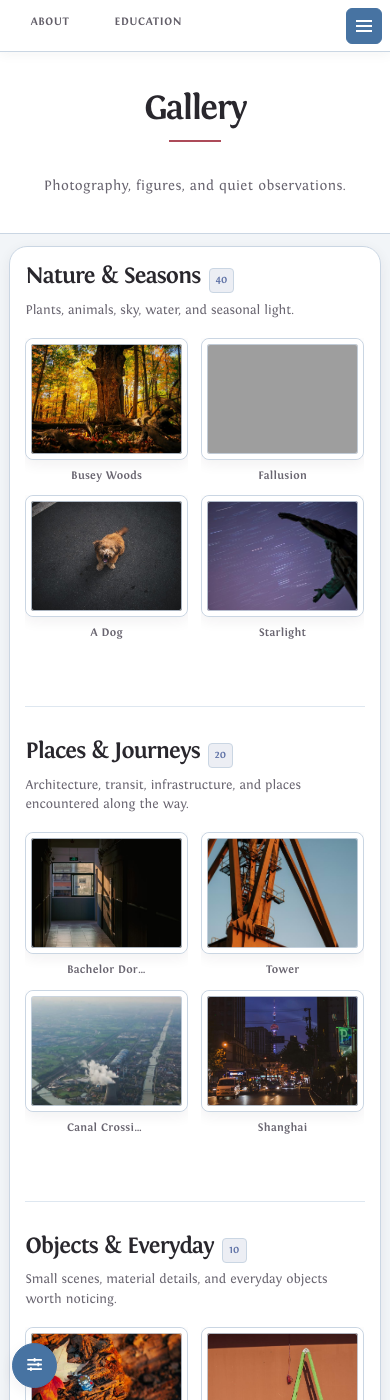
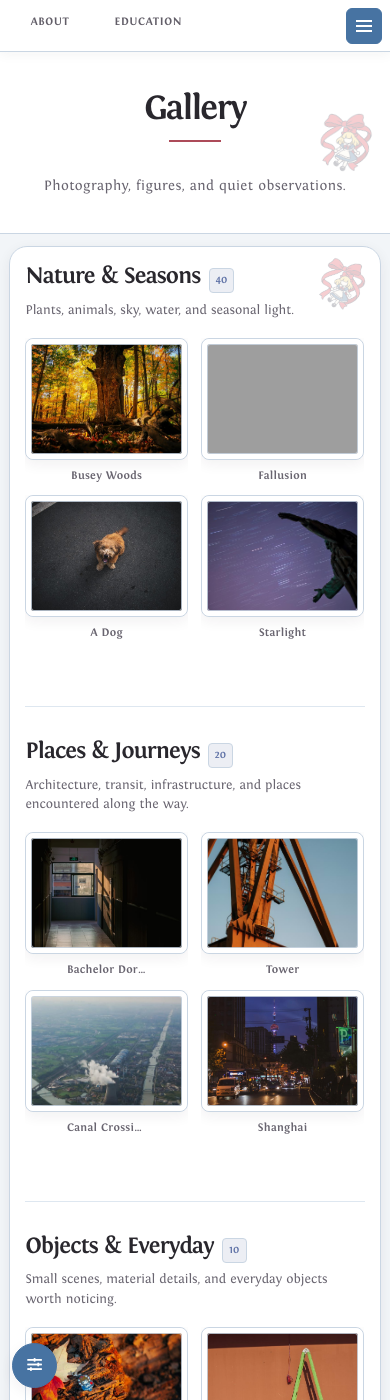
Before and after one commit to Rathgrith/Rathgrith.github.io, a Jekyll site: the page built from assets/gallery.html, in a window 390 px wide and 1400 px high. Built offline with Jekyll 4.4.1, drawn with Linux system fonts in a browser that asks for light colours; grey boxes are pictures that could not be loaded.

Commit message:
Polish character themes and gallery controls

```diff
--- a/assets/css/site-redesign.css
+++ b/assets/css/site-redesign.css
@@ -77,6 +77,9 @@
   --liquid-blue: var(--accent-cool);
   --liquid-violet: var(--accent-mystic);
   --liquid-rose: var(--accent-rose);
+  --character-ornament-image: none;
+  --character-watermark-opacity: 0.22;
+  --character-card-ornament-opacity: 0.22;
 }
 
 /* Character palettes keep the paper surfaces restrained and recolour the
@@ -102,6 +105,7 @@
   --on-accent-strong: #ffffff;
   --paper-click-wash: rgba(185, 122, 30, 0.1);
   --paper-edge: rgba(84, 49, 5, 0.13);
+  --character-ornament-image: url("../images/theme-marisa-hakkero.png");
 }
 
 html[data-live2d-character="alice"] {
@@ -125,6 +129,8 @@
   --on-accent-strong: #ffffff;
   --paper-click-wash: rgba(71, 115, 162, 0.1);
   --paper-edge: rgba(41, 79, 121, 0.13);
+  --character-ornament-image: url("../images/theme-alice-ribbon-doll.png");
+  --character-watermark-opacity: 0.2;
 }
 
 html[data-live2d-character="patchouli"] {
@@ -148,6 +154,7 @@
   --on-accent-strong: #ffffff;
   --paper-click-wash: rgba(116, 84, 149, 0.1);
   --paper-edge: rgba(82, 52, 115, 0.13);
+  --character-ornament-image: url("../images/theme-patchouli-grimoire.png");
 }
 
 html[data-theme="dark"] {
@@ -186,6 +193,8 @@
   --paper-fiber: transparent;
   --paper-edge: rgba(255, 255, 255, 0.08);
   --glass-highlight: rgba(255, 255, 255, 0.04);
+  --character-watermark-opacity: 0.2;
+  --character-card-ornament-opacity: 0.2;
 }
 
 html[data-theme="dark"][data-live2d-character="marisa"] {
@@ -284,6 +293,8 @@
 }
 
 body {
+  position: relative;
+  isolation: isolate;
   display: flex;
   flex-direction: column;
   min-height: 100vh;
@@ -304,10 +315,88 @@
   background-image: none;
 }
 
-body::before,
-body::after {
+body::before {
   content: none !important;
   display: none !important;
+}
+
+body::after {
+  content: "" !important;
+  position: fixed;
+  z-index: -1;
+  top: 6.2rem;
+  right: max(1.5rem, calc((100vw - 1460px) / 2));
+  display: block !important;
+  width: clamp(130px, 12vw, 205px);
+  aspect-ratio: 1;
+  background-image: var(--character-ornament-image);
+  background-position: center;
+  background-repeat: no-repeat;
+  background-size: contain;
+  opacity: var(--character-watermark-opacity);
+  pointer-events: none;
+  filter: saturate(0.84);
+  transform: rotate(-7deg);
+  transition: opacity 220ms ease;
+}
+
+body:not(.standalone-page) .page__inner-wrap,
+body.gallery-page .gallery-container,
+body.standalone-page .page-header {
+  position: relative;
+  isolation: isolate;
+  overflow: hidden;
+}
+
+body:not(.standalone-page) .page__inner-wrap::after,
+body.gallery-page .gallery-container::after {
+  content: "";
+  position: absolute;
+  z-index: 0;
+  top: 0.85rem;
+  right: 0.9rem;
+  width: clamp(58px, 7vw, 84px);
+  aspect-ratio: 1;
+  background-image: var(--character-ornament-image);
+  background-position: center;
+  background-repeat: no-repeat;
+  background-size: contain;
+  opacity: var(--character-card-ornament-opacity);
+  pointer-events: none;
+  filter: saturate(0.84);
+  transform: rotate(7deg);
+}
+
+body:not(.standalone-page) .page__inner-wrap > *,
+body.gallery-page .gallery-container > *,
+body.standalone-page .page-header > * {
+  position: relative;
+  z-index: 1;
+}
+
+body.standalone-page .page-header::before {
+  content: "";
+  position: absolute;
+  z-index: 0;
+  top: 50%;
+  right: clamp(1rem, 8vw, 8rem);
+  width: clamp(74px, 9vw, 118px);
+  aspect-ratio: 1;
+  background-image: var(--character-ornament-image);
+  background-position: center;
+  background-repeat: no-repeat;
+  background-size: contain;
+  opacity: var(--character-card-ornament-opacity);
+  pointer-events: none;
+  filter: saturate(0.84);
+  transform: translateY(-50%) rotate(-7deg);
+}
+
+html[data-theme="dark"] body::after,
+html[data-theme="dark"] body:not(.standalone-page) .page__inner-wrap::after,
+html[data-theme="dark"] body.gallery-page .gallery-container::after,
+html[data-theme="dark"] body.standalone-page .page-header::before {
+  filter: brightness(1.24) saturate(0.9);
 }
 
 ::selection {
@@ -395,24 +484,29 @@
 }
 
 .greedy-nav .visible-links a {
+  position: relative;
+  isolation: isolate;
+  overflow: hidden;
   padding: 0.62rem 0.66rem;
+  text-decoration: none;
+  transition:
+    color 160ms ease,
+    background-color 160ms ease,
+    box-shadow 160ms ease;
 }
 
 .greedy-nav .visible-links a:hover,
 .greedy-nav .visible-links a:focus-visible {
-  background: var(--accent-soft);
-  box-shadow: none;
+  background: color-mix(in srgb, var(--accent) 12%, var(--nav-bg));
+  box-shadow: inset 0 0 0 1px
+    color-mix(in srgb, var(--accent) 26%, var(--border));
   color: var(--nav-link-hover);
   transform: none;
 }
 
 .greedy-nav .visible-links a::before {
-  right: 0.66rem;
-  bottom: 0.28rem;
-  left: 0.66rem;
-  height: 2px;
-  border-radius: 999px;
-  background: var(--accent-warm);
+  content: none;
+  display: none;
 }
 
 .masthead__menu-home-item .masthead__home-link {
@@ -1380,10 +1474,57 @@
 }
 
 body.gallery-page .gallery-action.button {
+  min-width: 11rem;
   border: 1px solid var(--accent);
   border-radius: var(--radius-small);
   background: var(--accent);
   color: var(--on-accent);
+  opacity: 1;
+  -webkit-text-fill-color: currentColor;
+}
+
+body.gallery-page .gallery-action__label,
+body.gallery-page .gallery-action__icon {
+  color: inherit;
+}
+
+body.gallery-page .gallery-action__icon {
+  background: color-mix(in srgb, var(--on-accent) 18%, transparent);
+}
+
+body.gallery-page .gallery-action__spinner {
+  border-color: color-mix(in srgb, var(--on-accent) 42%, transparent);
+  border-top-color: currentColor;
+}
+
+body.gallery-page .gallery-action.button:hover:not(:disabled),
+body.gallery-page .gallery-action.button:focus-visible:not(:disabled) {
+  border-color: var(--accent-strong);
+  background: var(--accent-strong);
+  color: var(--on-accent-strong);
+}
+
+body.gallery-page .gallery-action.button:disabled:not(.is-loading) {
+  border-color: color-mix(in srgb, var(--accent) 34%, var(--border));
+  background: var(--accent-soft);
+  box-shadow: none;
+  color: var(--accent-strong);
+  cursor: default;
+  opacity: 1;
+}
+
+html[data-theme="dark"] body.gallery-page .gallery-action.button {
+  border-color: color-mix(in srgb, var(--accent) 72%, var(--border));
+  background: var(--accent);
+  color: var(--on-accent);
+}
+
+html[data-theme="dark"]
+  body.gallery-page
+  .gallery-action.button:disabled:not(.is-loading) {
+  border-color: color-mix(in srgb, var(--accent) 32%, var(--border));
+  background: var(--accent-soft);
+  color: var(--accent-strong);
 }
 
 body.gallery-page .gallery-modal__backdrop {
@@ -1623,6 +1764,22 @@
     scroll-padding-top: 4.5rem;
   }
 
+  body::after {
+    display: none !important;
+  }
+
+  body:not(.standalone-page) .page__inner-wrap::after,
+  body.gallery-page .gallery-container::after {
+    top: 0.7rem;
+    right: 0.7rem;
+    width: 54px;
+  }
+
+  body.standalone-page .page-header::before {
+    right: 0.8rem;
+    width: 64px;
+  }
+
   body {
     font-size: 15.5px;
   }
--- a/assets/gallery.html
+++ b/assets/gallery.html
@@ -21,20 +21,12 @@
   <div class="gallery-groups" id="gallery">
     <!-- JavaScript will populate themed sections -->
   </div>
-        <div class="gallery-actions" role="group" aria-label="Gallery loading controls">
-            <button
-                type="button"
-                id="load-more"
-                class="button gallery-action"
-                data-default-label="Load more photos"
-                data-done-label="All photos loaded"
-                data-icon="fas fa-plus"
-                data-done-icon="fas fa-check"
+  <div
+    class="gallery-actions"
+    role="group"
+    aria-label="Gallery loading controls"
+    aria-live="polite"
   >
-                <span class="gallery-action__icon" aria-hidden="true"><i class="fas fa-plus"></i></span>
-                <span class="gallery-action__label">Load more photos</span>
-                <span class="gallery-action__spinner" aria-hidden="true"></span>
-            </button>
     <button
       type="button"
       id="load-all"
@@ -44,7 +36,9 @@
       data-icon="fas fa-layer-group"
       data-done-icon="fas fa-check"
     >
-                <span class="gallery-action__icon" aria-hidden="true"><i class="fas fa-layer-group"></i></span>
+      <span class="gallery-action__icon" aria-hidden="true">
+        <i class="fas fa-layer-group"></i>
+      </span>
       <span class="gallery-action__label">Load all photos</span>
       <span class="gallery-action__spinner" aria-hidden="true"></span>
     </button>
@@ -53,11 +47,26 @@
 
 <div class="gallery-modal" id="gallery-modal" aria-hidden="true" hidden>
   <div class="gallery-modal__backdrop" data-gallery-close></div>
-        <div class="gallery-modal__dialog" role="dialog" aria-modal="true" aria-label="Image preview">
-            <button type="button" class="gallery-modal__close" data-gallery-close aria-label="Close preview">
+  <div
+    class="gallery-modal__dialog"
+    role="dialog"
+    aria-modal="true"
+    aria-label="Image preview"
+  >
+    <button
+      type="button"
+      class="gallery-modal__close"
+      data-gallery-close
+      aria-label="Close preview"
+    >
       <i class="fas fa-times" aria-hidden="true"></i>
     </button>
-            <button type="button" class="gallery-modal__nav gallery-modal__nav--prev" data-gallery-prev aria-label="Previous image">
+    <button
+      type="button"
+      class="gallery-modal__nav gallery-modal__nav--prev"
+      data-gallery-prev
+      aria-label="Previous image"
+    >
       <i class="fas fa-chevron-left" aria-hidden="true"></i>
     </button>
     <figure class="gallery-modal__figure">
@@ -66,20 +75,41 @@
       </div>
       <figcaption class="gallery-modal__meta">
         <div class="gallery-modal__meta-text">
-                        <span id="gallery-modal-caption" class="gallery-modal__caption"></span>
-                        <span id="gallery-modal-gear" class="gallery-modal__gear" hidden></span>
+          <span
+            id="gallery-modal-caption"
+            class="gallery-modal__caption"
+          ></span>
+          <span
+            id="gallery-modal-gear"
+            class="gallery-modal__gear"
+            hidden
+          ></span>
         </div>
         <span id="gallery-modal-counter" class="gallery-modal__counter"></span>
       </figcaption>
-                <div id="gallery-modal-strip" class="gallery-modal__strip" role="listbox" aria-label="Thumbnail carousel"></div>
+      <div
+        id="gallery-modal-strip"
+        class="gallery-modal__strip"
+        role="listbox"
+        aria-label="Thumbnail carousel"
+      ></div>
     </figure>
-            <button type="button" class="gallery-modal__nav gallery-modal__nav--next" data-gallery-next aria-label="Next image">
+    <button
+      type="button"
+      class="gallery-modal__nav gallery-modal__nav--next"
+      data-gallery-next
+      aria-label="Next image"
+    >
       <i class="fas fa-chevron-right" aria-hidden="true"></i>
     </button>
   </div>
 </div>
 
-    <script id="gallery-captions-data" type="application/json">{{ site.data.gallery_captions | jsonify }}</script>
-    <script id="gallery-groups-data" type="application/json">{{ site.data.gallery_groups | jsonify }}</script>
+<script id="gallery-captions-data" type="application/json">
+  {{ site.data.gallery_captions | jsonify }}
+</script>
+<script id="gallery-groups-data" type="application/json">
+  {{ site.data.gallery_groups | jsonify }}
+</script>
 {% assign asset_version = site.github.build_revision | default: site.time %}
 <script src="{{ '/assets/js/pages/gallery-page.js' | relative_url }}?v={{ asset_version | url_encode }}"></script>
--- a/assets/js/pages/gallery-page.js
+++ b/assets/js/pages/gallery-page.js
@@ -8,7 +8,6 @@
   window.__siteGalleryPageScriptBound = true;
 
   var INITIAL_ROWS_PER_GROUP = 2;
-  var LOAD_ROWS_PER_GROUP = 1;
   var LOAD_ALL_CHUNK_PER_GROUP = 10;
   var MODAL_STRIP_RADIUS = 6;
 
@@ -497,21 +496,10 @@
     var complete = state.items.length >= state.filenames.length;
     if (refs.actions) refs.actions.classList.toggle("is-complete", complete);
 
-    if (refs.more) {
-      setButtonState(refs.more, {
-        disabled: complete || state.rendering,
-        loading: false,
-        label: complete
-          ? refs.more.dataset.doneLabel
-          : refs.more.dataset.defaultLabel,
-        icon: complete ? refs.more.dataset.doneIcon : refs.more.dataset.icon,
-      });
-    }
-
     if (refs.all) {
-      refs.all.hidden = complete;
-      refs.all.setAttribute("aria-hidden", complete ? "true" : "false");
-      refs.all.tabIndex = complete ? -1 : 0;
+      refs.all.hidden = false;
+      refs.all.removeAttribute("aria-hidden");
+      refs.all.removeAttribute("tabindex");
       setButtonState(refs.all, {
         disabled: complete || state.rendering,
         loading: false,
@@ -523,13 +511,11 @@
     }
   }
 
-  function setControlsLoading(refs, activeButton) {
-    [refs.more, refs.all].forEach(function (button) {
-      if (!button) return;
-      setButtonState(button, {
-        disabled: true,
-        loading: button === activeButton,
-      });
+  function setControlsLoading(refs) {
+    if (!refs.all) return;
+    setButtonState(refs.all, {
+      disabled: true,
+      loading: true,
     });
   }
 
@@ -575,24 +561,11 @@
       true
     );
 
-    if (refs.more) {
-      refs.more.addEventListener("click", function () {
-        if (state.rendering) return;
-        state.rendering = true;
-        setControlsLoading(refs, refs.more);
-        window.requestAnimationFrame(function () {
-          appendBalancedBatch(itemsForRows(LOAD_ROWS_PER_GROUP));
-          state.rendering = false;
-          updateControls(refs);
-        });
-      });
-    }
-
     if (refs.all) {
       refs.all.addEventListener("click", function () {
         if (state.rendering) return;
         state.rendering = true;
-        setControlsLoading(refs, refs.all);
+        setControlsLoading(refs);
         loadAllInChunks(refs, state.gallery);
       });
     }
@@ -645,7 +618,6 @@
 
     var refs = {
       actions: container.querySelector(".gallery-actions"),
-      more: container.querySelector("#load-more"),
       all: container.querySelector("#load-all"),
     };
 
```
Also changed, not shown: assets/images/theme-alice-ribbon-doll.png (added), assets/images/theme-marisa-hakkero.png (added), assets/images/theme-patchouli-grimoire.png (added). Lines whose indentation alone changed are shown as unchanged.
